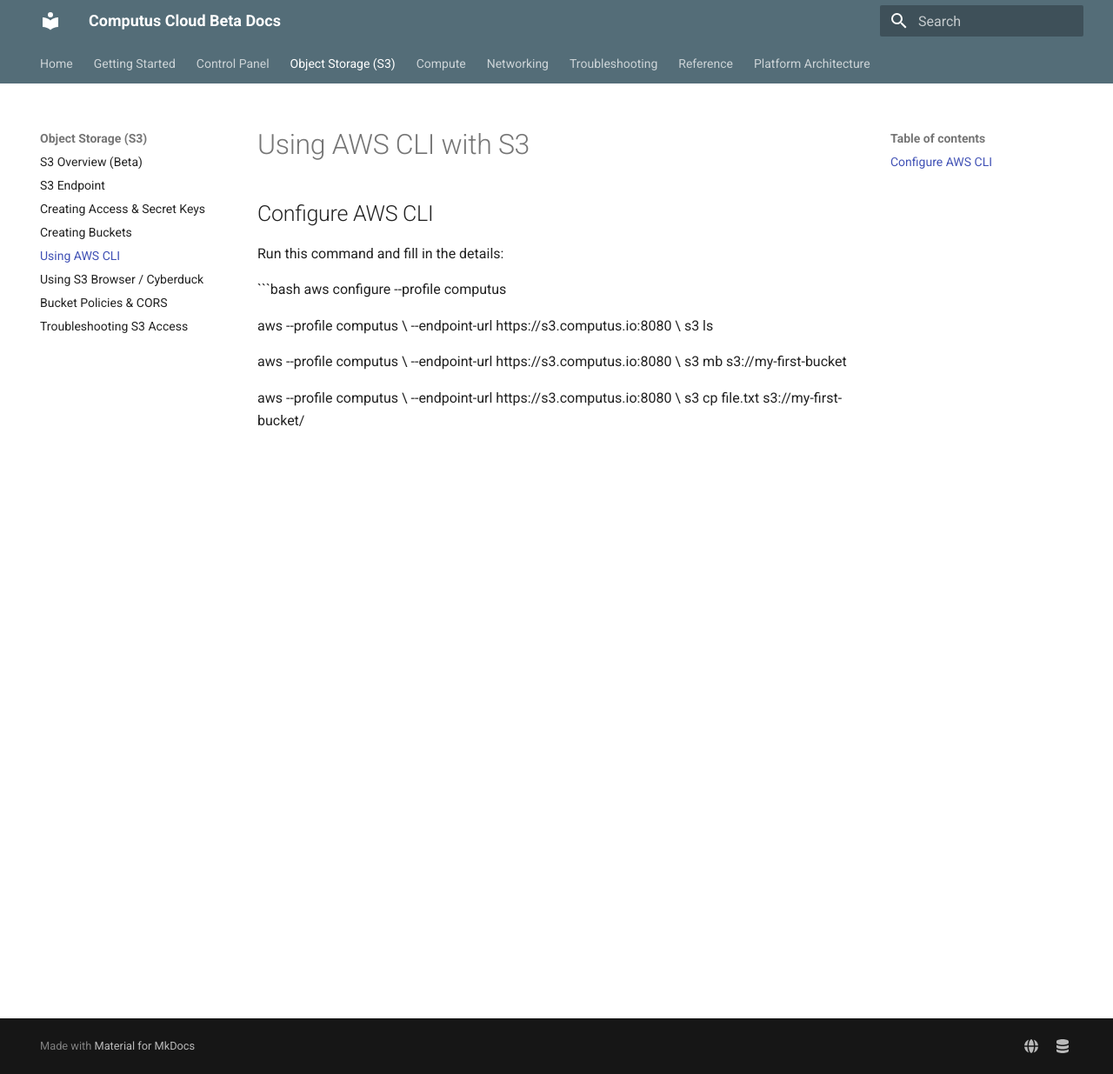
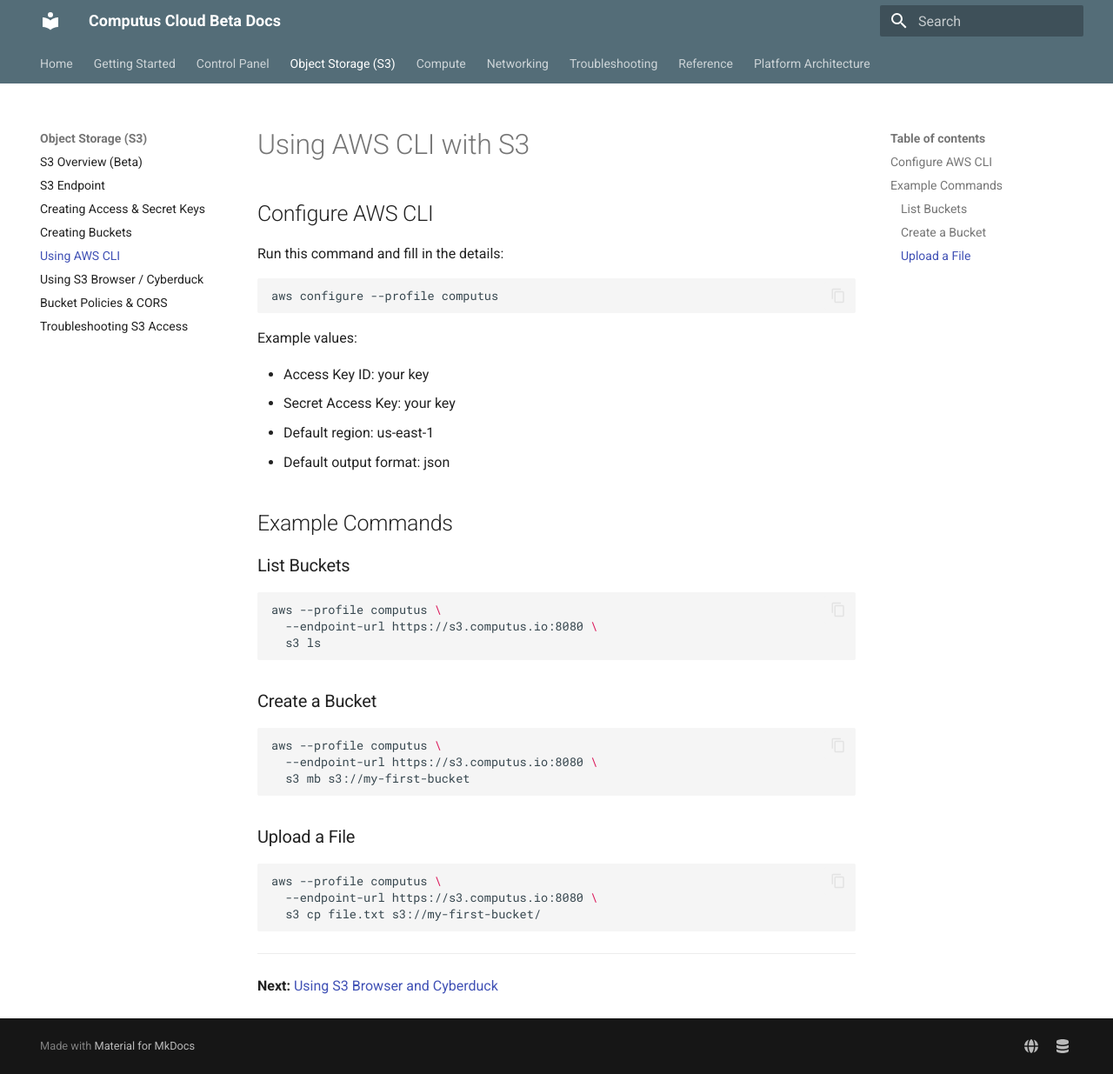
Before and after one commit to LordTeruki/my-docs, an MkDocs documentation site: the page built from docs/object-storage/using-aws-cli.md, in a window 1280 px wide and 1235 px high. Shown: the whole window at 87% size. Built offline with MkDocs 1.6.1 and Material for MkDocs 9.7.7, drawn with Linux system fonts in a browser that asks for light colours.

Commit message:
fix remaining object storage markdown files

````diff
--- a/docs/object-storage/using-aws-cli.md
+++ b/docs/object-storage/using-aws-cli.md
@@ -4,19 +4,43 @@
 
 Run this command and fill in the details:
 
-```bash
+~~~bash
 aws configure --profile computus
+~~~
 
+Example values:
 
+- Access Key ID: your key
+- Secret Access Key: your key
+- Default region: us-east-1
+- Default output format: json
+
+## Example Commands
+
+### List Buckets
+
+~~~bash
 aws --profile computus \
   --endpoint-url https://s3.computus.io:8080 \
   s3 ls
+~~~
 
+### Create a Bucket
+
+~~~bash
 aws --profile computus \
   --endpoint-url https://s3.computus.io:8080 \
   s3 mb s3://my-first-bucket
+~~~
 
+### Upload a File
 
+~~~bash
 aws --profile computus \
   --endpoint-url https://s3.computus.io:8080 \
   s3 cp file.txt s3://my-first-bucket/
+~~~
+
+---
+
+**Next:** [Using S3 Browser and Cyberduck](using-s3-browser-and-cyberduck.md)
````
Also changed, not shown: docs/object-storage/bucket-policies.md (+3 -13 lines), docs/object-storage/creating-buckets.md (+9 -14 lines), docs/object-storage/s3-endpoint.md (+0 -7 lines), docs/object-storage/using-s3-browser-and-cyberduck.md (+1 -8 lines).
